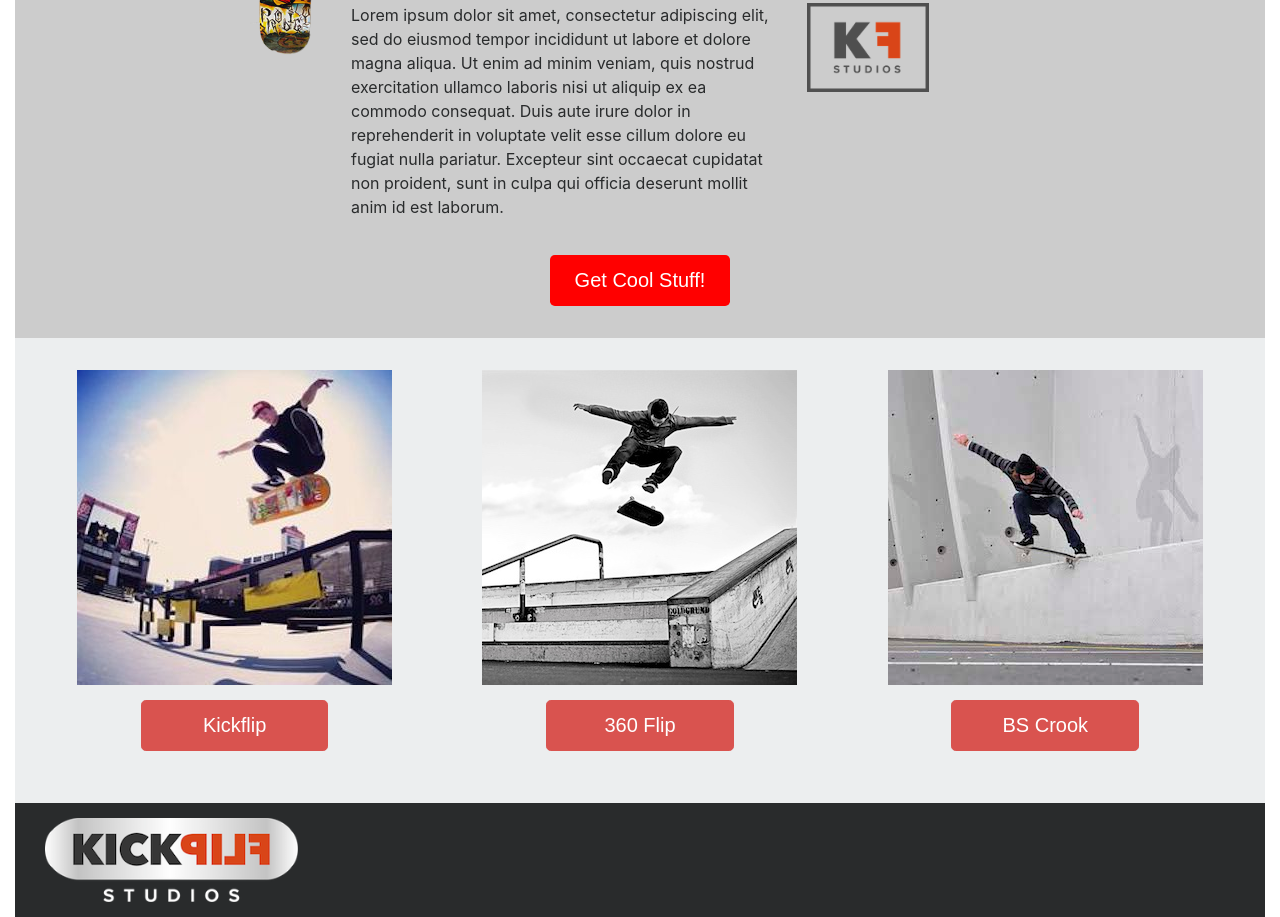
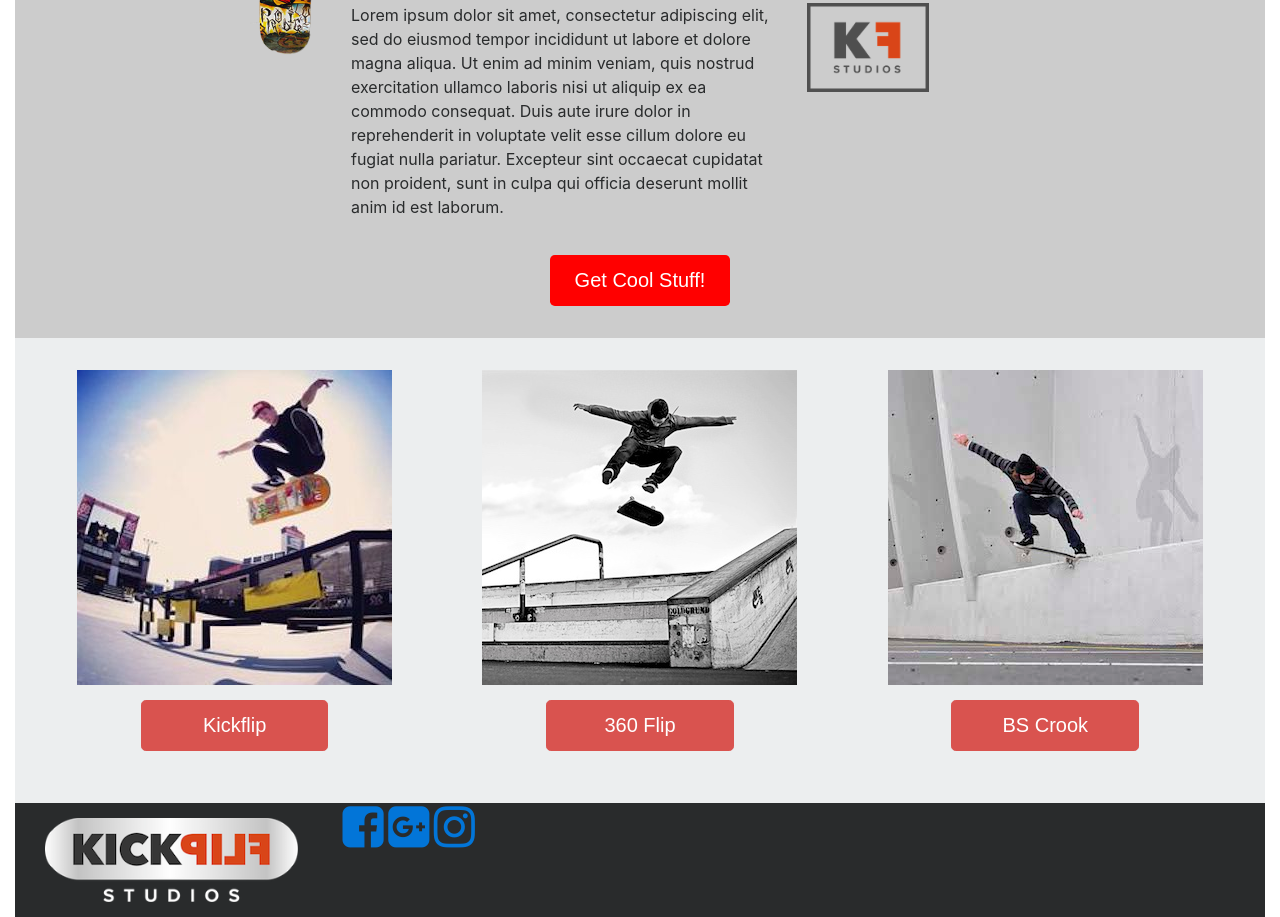
Before and after one commit to sliky1992/beginnerFullstack, a plain HTML site: page Skate or Die Website/index.html in a window 1280 px wide. Shown: the part 859-1776 px from the top of the page. Drawn offline with nearby package versions, Linux system fonts and the light colour scheme; a script that the page names is missing.

Commit message:
finished

```diff
--- a/Skate or Die Website/index.html
+++ b/Skate or Die Website/index.html
@@ -163,8 +163,13 @@
                         <div class="col-sm-12 col-lg-3">
                             <img class="img-fluid footerImg" src="assets/KFS_LIGHT.png">
                         </div>
-                    <div class="col-sm-12 col-lg-9">
-
+                        <div class="col-sm-12 col-lg-9 socialWrapper">
+                            <a href="https://facebook.com" target="blank">
+                                <i class="fa fa-facebook-square fa-3x" aria-hidden="true"></i></a>
+                            <a href="https://google.com" target="blank">
+                                <i class="fa fa-google-plus-square fa-3x" aria-hidden="true"></i></a>
+                            <a href="https://www.instagram.com/" target="blank">
+                                <i class="fa fa-instagram fa-3x" aria-hidden="true"></i></a>
                         </div>
                     </div>
                 </div>
```
Lines whose indentation alone changed are shown as unchanged.
